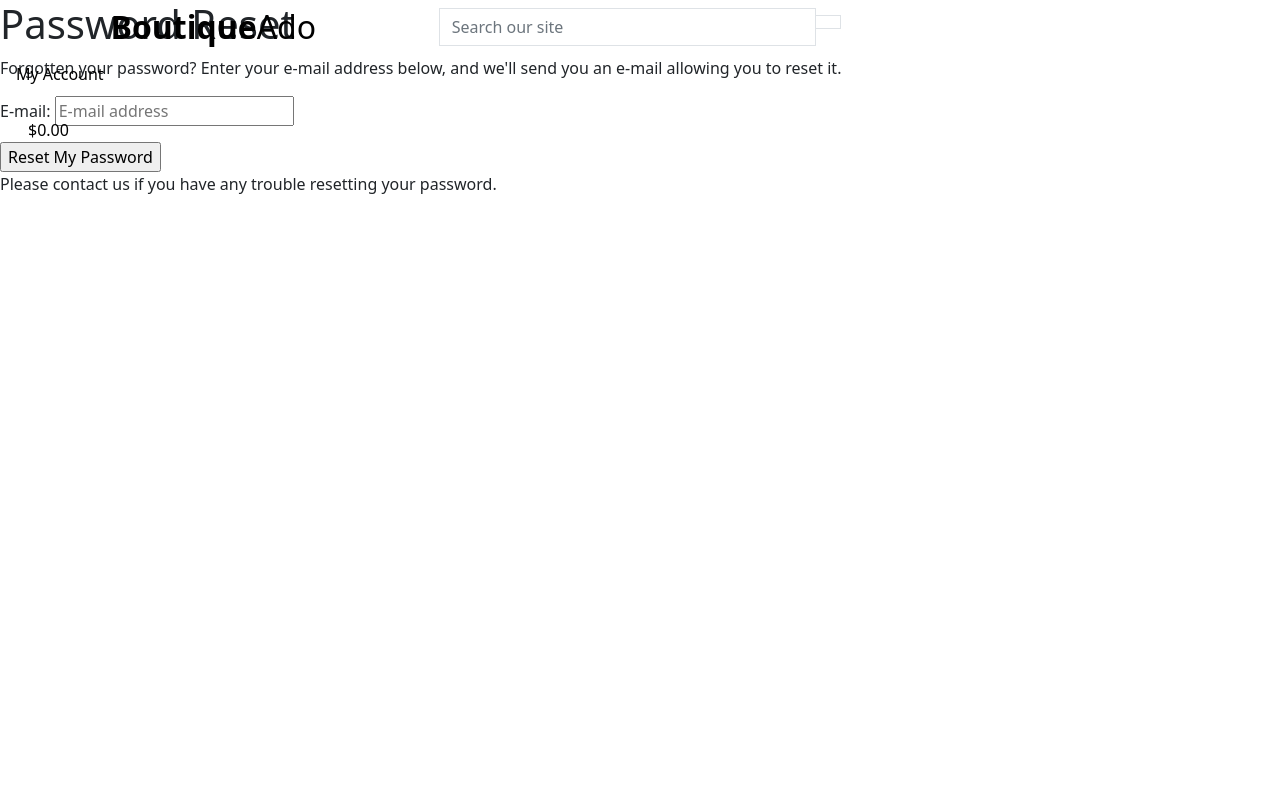
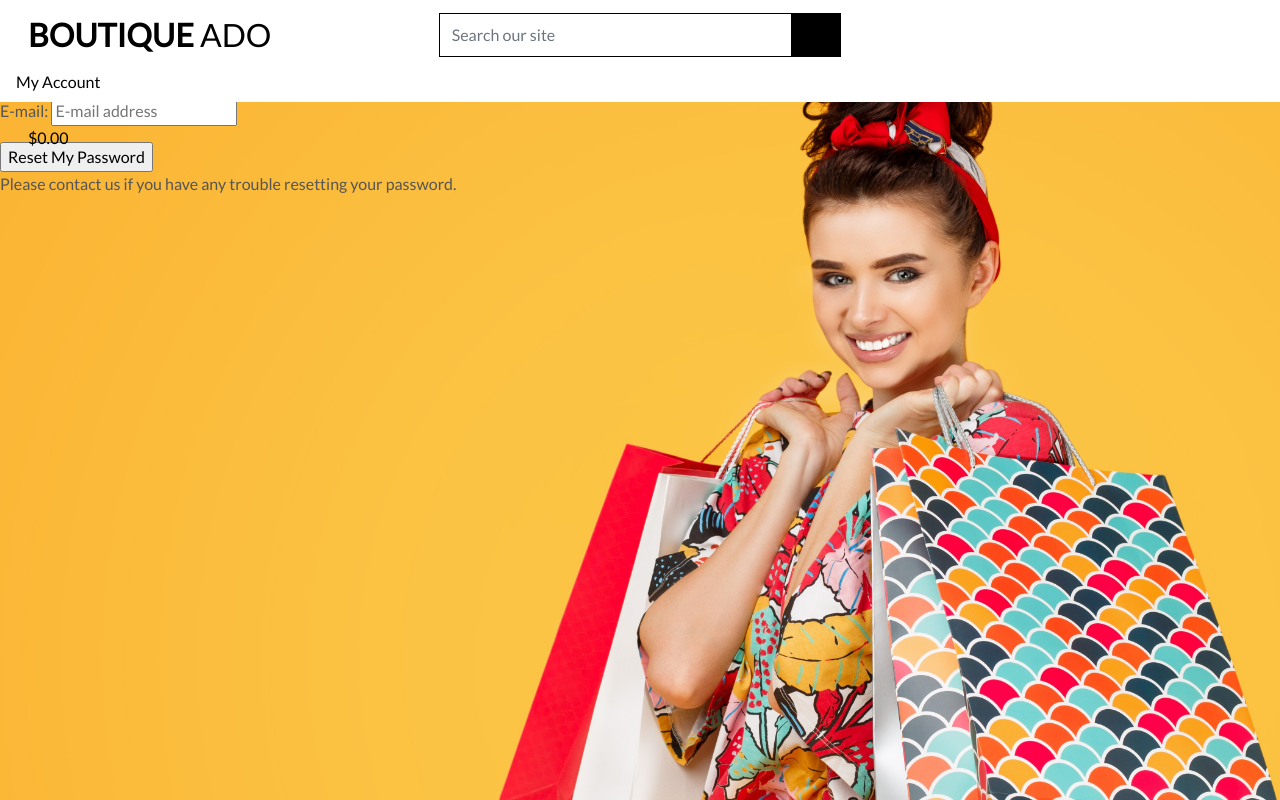
Before and after one commit to famouswelshman/BoutiqueAdo, a Django app: page /accounts/password/reset/ in a window 1280 px wide. Run offline with Django 3.2, Linux system fonts and the light colour scheme; some libraries are stand-ins or nearby versions.

Commit message:
CSS CHANGES

```diff
--- a/templates/base.html
+++ b/templates/base.html
@@ -15,6 +15,8 @@
 
     {% block corecss %}
         <link rel="stylesheet" href="https://cdn.jsdelivr.net/npm/bootstrap@5.1.3/dist/css/bootstrap.min.css" rel="stylesheet" integrity="sha384-1BmE4kWBq78iYhFldvKuhfTAU6auU8tT94WrHftjDbrCEXSU1oBoqyl2QvZ6jIW3" crossorigin="anonymous">
+        <link rel="stylesheet" href="https://fonts.googleapis.com/css?family=Lato&display=swap">
+        <link rel="stylesheet" href="{% static 'css/base.css' %}">
     {% endblock %}
 
     {% block extra_css %}
@@ -34,10 +36,10 @@
   </head>
   <body>
     <header class="container-fluid fixed-top">
-        <div class="row">
+        <div id="topnav" class="row bg-white pt-lg-2 d-none d-lg-flex">
             <div class="col-12 col-lg-4 my-auto py-1 py-lg-0 text-center text-lg-left">
                 <a href="{% url 'home' %}" class="nav-link main-logo-link">
-                    <h2 class="logo-font text-black my-0"><strong>Boutique</strong>Ado</h2>
+                    <h2 class="logo-font text-black my-0"><strong>Boutique</strong> Ado</h2>
                 </a>
             </div>
             <div class="col-12 col-lg-4 my-auto py-1 py-lg-0">
```
